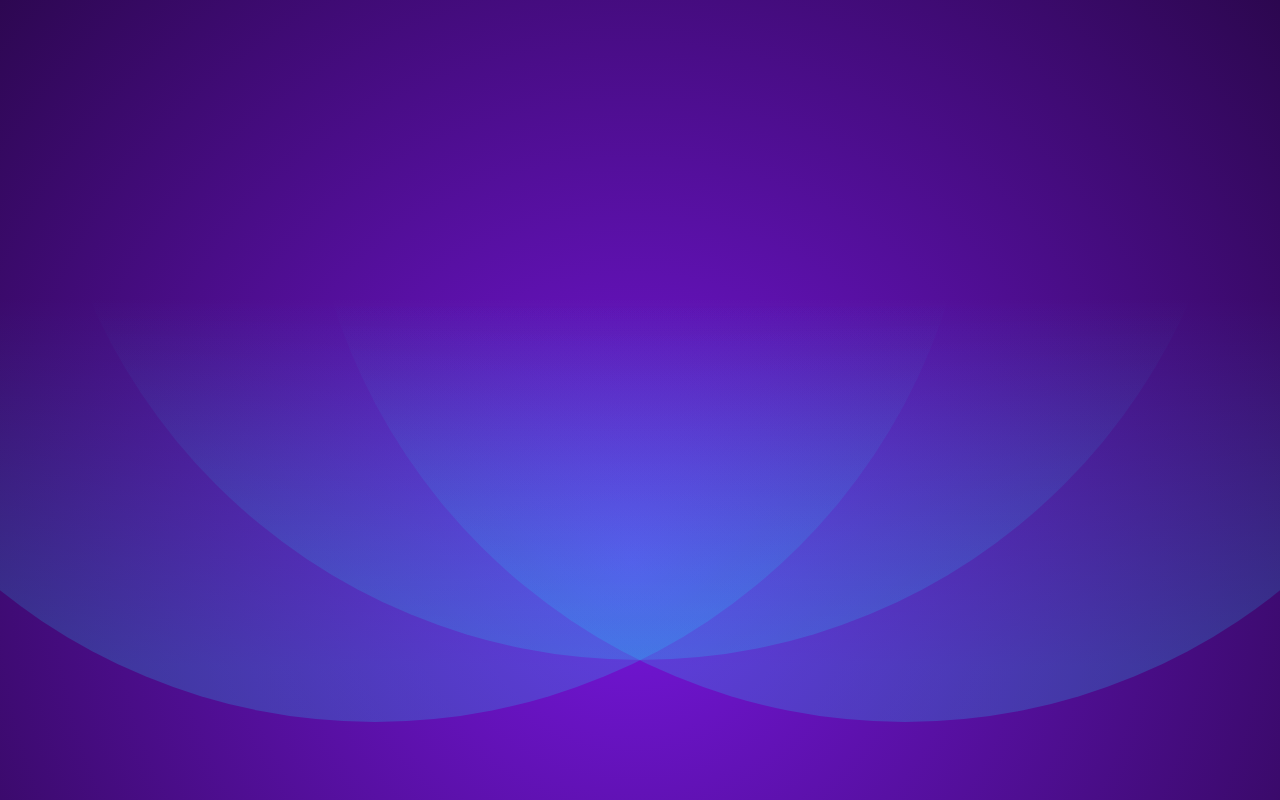
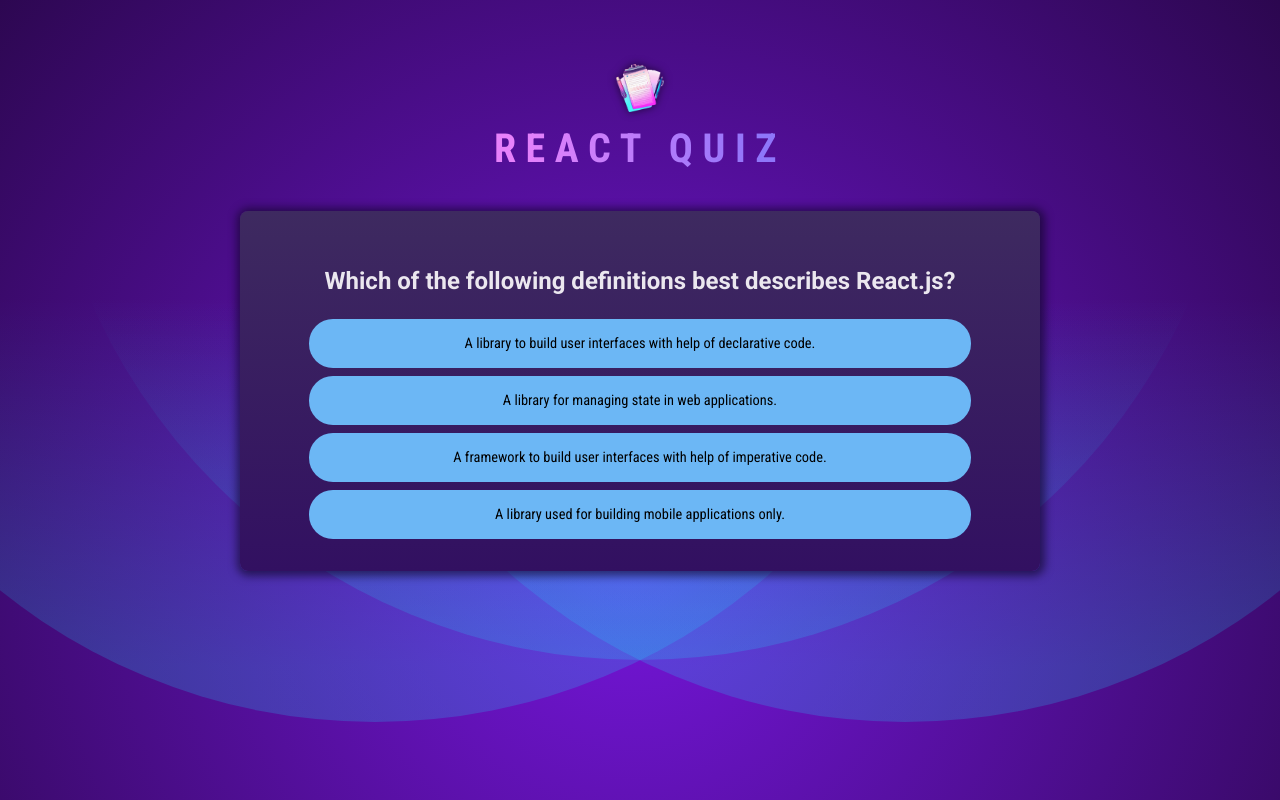
Before and after one commit to GPain2007/React_Quiz, a React (Vite) app: page / in a window 1280 px wide. Built offline with nearby package versions, Linux system fonts and the light colour scheme.

Commit message:
added question and completed screen modal

```diff
--- /dev/null
+++ b/questions.js
@@ -0,0 +1,72 @@
+export default [
+  {
+    id: 'q1',
+    text: 'Which of the following definitions best describes React.js?',
+    answers: [
+      'A library to build user interfaces with help of declarative code.',
+      'A library for managing state in web applications.',
+      'A framework to build user interfaces with help of imperative code.',
+      'A library used for building mobile applications only.',
+    ],
+  },
+  {
+    id: 'q2',
+    text: 'What purpose do React hooks serve?',
+    answers: [
+      'Enabling the use of state and other React features in functional components.',
+      'Creating responsive layouts in React applications.',
+      'Handling errors within the application.',
+      'Part of the Redux library for managing global state.',
+    ],
+  },
+  {
+    id: 'q3',
+    text: 'Can you identify what JSX is?',
+    answers: [
+      'A JavaScript extension that adds HTML-like syntax to JavaScript.',
+      'A JavaScript library for building dynamic user interfaces.',
+      'A specific HTML version that was explicitly created for React.',
+      'A tool for making HTTP requests in a React application.',
+    ],
+  },
+  {
+    id: 'q4',
+    text: 'What is the most common way to create a component in React?',
+    answers: [
+      'By defining a JavaScript function that returns a renderable value.',
+      'By defining a custom HTML tag in JavaScript.',
+      'By creating a file with a .jsx extension.',
+      'By using the "new" keyword followed by the component name.',
+    ],
+  },
+  {
+    id: 'q5',
+    text: 'What does the term "React state" imply?',
+    answers: [
+      'An object in a component that holds values and may cause the component to render on change.',
+      'The lifecycle phase a React component is in.',
+      'The overall status of a React application, including all props and components.',
+      'A library for managing global state in React applications.',
+    ],
+  },
+  {
+    id: 'q6',
+    text: 'How do you typically render list content in React apps?',
+    answers: [
+      'By using the map() method to iterate over an array of data and returning JSX.',
+      'By using the for() loop to iterate over an array of data and returning JSX.',
+      'By using the forEach() method to iterate over an array of data and returning JSX.',
+      'By using the loop() method to iterate over an array of data and returning JSX.',
+    ],
+  },
+  {
+    id: 'q7',
+    text: 'Which approach can NOT be used to render content conditionally?',
+    answers: [
+      'Using a the #if template syntax.',
+      'Using a ternary operator.',
+      'Using the && operator.',
+      'Using an if-else statement.',
+    ],
+  },
+];
--- a/src/App.jsx
+++ b/src/App.jsx
@@ -1,3 +1,15 @@
-function App() {}
+import Header from "./components/Header";
+import Quiz from "./components/Quiz";
+
+function App() {
+  return (
+    <>
+      <Header />
+      <main>
+        <Quiz />
+      </main>
+    </>
+  );
+}
 
 export default App;
--- /dev/null
+++ b/src/components/Header.jsx
@@ -0,0 +1,10 @@
+import Logo from "../assets/quiz-logo.png";
+
+export default function Header() {
+  return (
+    <header>
+      <img src={Logo} alt="Quiz Logo" />
+      <h1>React Quiz</h1>
+    </header>
+  );
+}
--- /dev/null
+++ b/src/components/Quiz.jsx
@@ -0,0 +1,43 @@
+import { useState } from "react";
+import QUESTIONS from "../../questions.js";
+import QuizComplete from "../assets/quiz-complete.png";
+
+export default function Quiz() {
+  const [userAnswers, setUserAnswers] = useState([]);
+
+  const activeQuestionIndex = userAnswers.length;
+
+  const quizCompleted = activeQuestionIndex === QUESTIONS.length;
+
+  function handleSelectAnswer(selectedAnswer) {
+    setUserAnswers((prevAnswers) => {
+      return [...prevAnswers, selectedAnswer];
+    });
+  }
+  if (quizCompleted) {
+    return (
+      <div id="summary">
+        <img src={QuizComplete} />
+        <h2>Quiz completed!</h2>
+      </div>
+    );
+  }
+  const shuffledAnswers = [...QUESTIONS[activeQuestionIndex].answers];
+  shuffledAnswers.sort(() => Math.random() - 0.5);
+  return (
+    <div id="quiz">
+      <div id="questions">
+        <h2>{QUESTIONS[activeQuestionIndex].text}</h2>
+        <ul id="answers">
+          {QUESTIONS[activeQuestionIndex].answers.map((answer) => (
+            <li key={answer} className="answer">
+              <button onClick={() => handleSelectAnswer(answer)}>
+                {answer}
+              </button>
+            </li>
+          ))}
+        </ul>
+      </div>
+    </div>
+  );
+}
```
